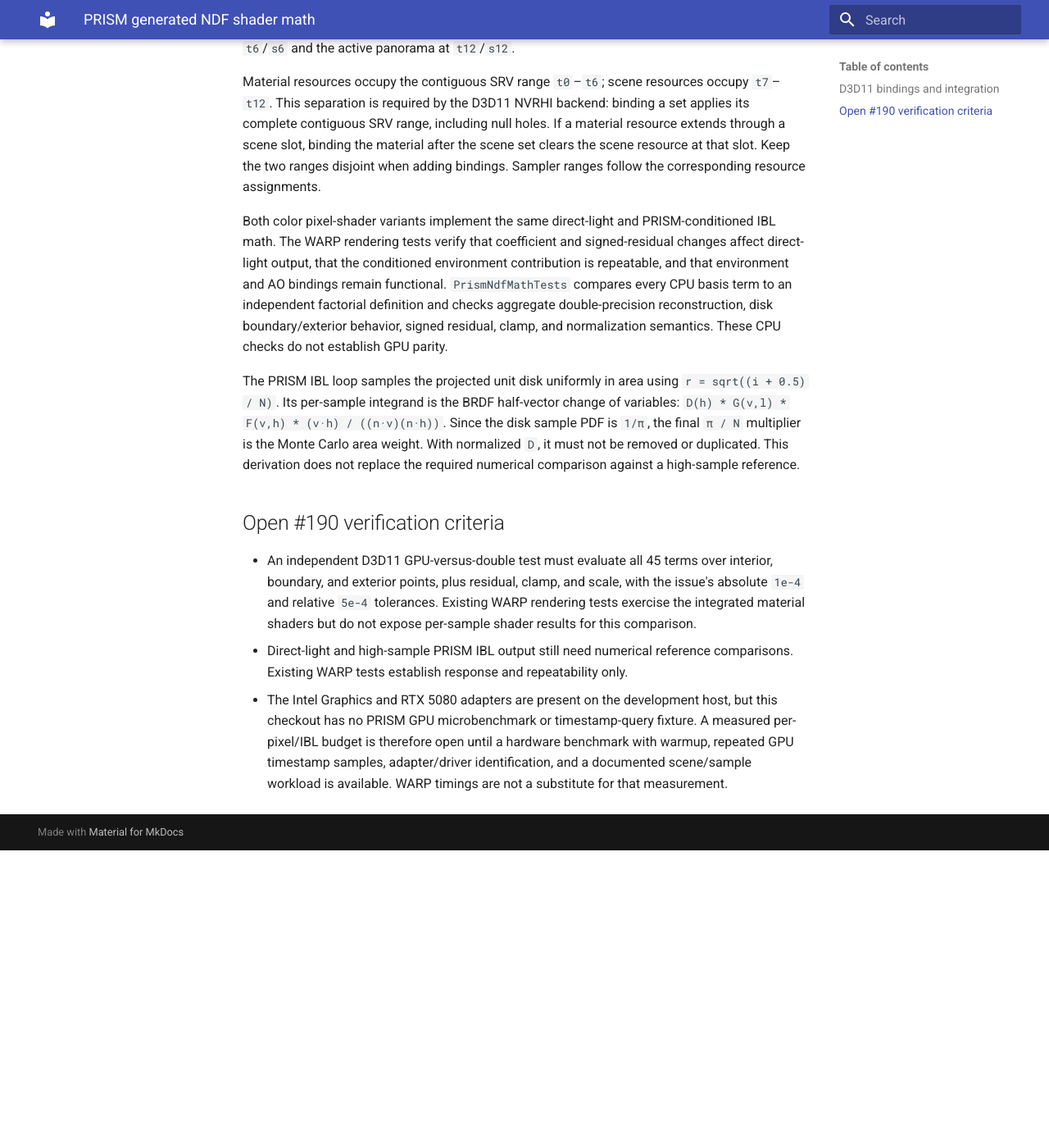
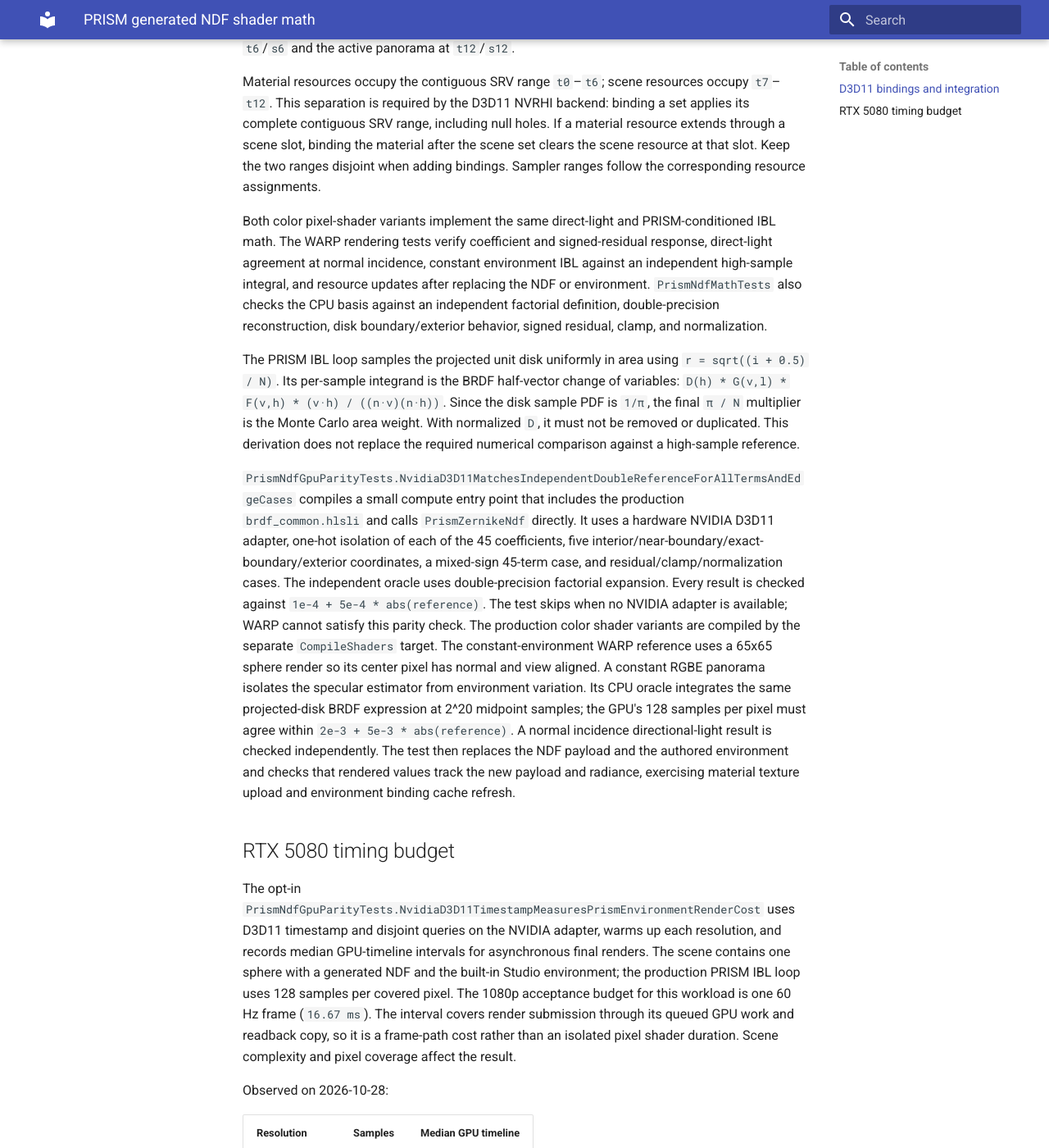
Before and after one commit to JGolaszewski/GrpahicEngine, an MkDocs documentation site: the page built from docs/rendering/prism-ndf-shader.md, in a window 1280 px wide and 1400 px high, scrolled down 724 px. Shown: the whole window at 82% size. Built offline with MkDocs 1.6.1 and Material for MkDocs 9.7.7, drawn with Linux system fonts in a browser that asks for light colours; before the commit the page ends 1761 px from its top, so only the background shows below that; some of the changed text lies outside the part shown.

Commit message:
test(rendering): verify PRISM parity and IBL budget (#190)

````diff
--- a/docs/rendering/prism-ndf-shader.md
+++ b/docs/rendering/prism-ndf-shader.md
@@ -36,13 +36,13 @@
 resource assignments.
 
 Both color pixel-shader variants implement the same direct-light and
-PRISM-conditioned IBL math. The WARP rendering tests verify that coefficient
-and signed-residual changes affect direct-light output, that the conditioned
-environment contribution is repeatable, and that environment and AO bindings
-remain functional. `PrismNdfMathTests` compares every CPU basis term to an
-independent factorial definition and checks aggregate double-precision
+PRISM-conditioned IBL math. The WARP rendering tests verify coefficient and
+signed-residual response, direct-light agreement at normal incidence, constant
+environment IBL against an independent high-sample integral, and resource
+updates after replacing the NDF or environment. `PrismNdfMathTests` also checks
+the CPU basis against an independent factorial definition, double-precision
 reconstruction, disk boundary/exterior behavior, signed residual, clamp, and
-normalization semantics. These CPU checks do not establish GPU parity.
+normalization.
 
 The PRISM IBL loop samples the projected unit disk uniformly in area using
 `r = sqrt((i + 0.5) / N)`. Its per-sample integrand is the BRDF half-vector
@@ -52,18 +52,58 @@
 duplicated. This derivation does not replace the required numerical comparison
 against a high-sample reference.
 
-## Open #190 verification criteria
+`PrismNdfGpuParityTests.NvidiaD3D11MatchesIndependentDoubleReferenceForAllTermsAndEdgeCases`
+compiles a small compute entry point that includes the production
+`brdf_common.hlsli` and calls `PrismZernikeNdf` directly. It uses a hardware
+NVIDIA D3D11 adapter, one-hot isolation of each of the 45 coefficients, five
+interior/near-boundary/exact-boundary/exterior coordinates, a mixed-sign
+45-term case, and residual/clamp/normalization cases. The independent oracle
+uses double-precision factorial expansion. Every result is checked against
+`1e-4 + 5e-4 * abs(reference)`. The test skips when no NVIDIA adapter is
+available; WARP cannot satisfy this parity check. The production color shader
+variants are compiled by the separate `CompileShaders` target.
+The constant-environment WARP reference uses a 65x65 sphere render so its center
+pixel has normal and view aligned. A constant RGBE panorama isolates the
+specular estimator from environment variation. Its CPU oracle integrates the
+same projected-disk BRDF expression at 2^20 midpoint samples; the GPU's 128
+samples per pixel must agree within `2e-3 + 5e-3 * abs(reference)`. A normal
+incidence directional-light result is checked independently. The test then
+replaces the NDF payload and the authored environment and checks that rendered
+values track the new payload and radiance, exercising material texture upload
+and environment binding cache refresh.
 
-- An independent D3D11 GPU-versus-double test must evaluate all 45 terms over
-  interior, boundary, and exterior points, plus residual, clamp, and scale, with
-  the issue's absolute `1e-4` and relative `5e-4` tolerances. Existing WARP
-  rendering tests exercise the integrated material shaders but do not expose
-  per-sample shader results for this comparison.
-- Direct-light and high-sample PRISM IBL output still need numerical reference
-  comparisons. Existing WARP tests establish response and repeatability only.
-- The Intel Graphics and RTX 5080 adapters are present on the development host,
-  but this checkout has no PRISM GPU microbenchmark or timestamp-query fixture.
-  A measured per-pixel/IBL budget is therefore open until a hardware benchmark
-  with warmup, repeated GPU timestamp samples, adapter/driver identification,
-  and a documented scene/sample workload is available. WARP timings are not a
-  substitute for that measurement.
+## RTX 5080 timing budget
+
+The opt-in
+`PrismNdfGpuParityTests.NvidiaD3D11TimestampMeasuresPrismEnvironmentRenderCost`
+uses D3D11 timestamp and disjoint queries on the NVIDIA adapter, warms up each
+resolution, and records median GPU-timeline intervals for asynchronous final
+renders. The scene contains one sphere with a generated NDF and the built-in
+Studio environment; the production PRISM IBL loop uses 128 samples per covered
+pixel. The 1080p acceptance budget for this workload is one 60 Hz frame
+(`16.67 ms`). The interval covers render submission through its queued GPU work
+and readback copy, so it is a frame-path cost rather than an isolated pixel
+shader duration. Scene complexity and pixel coverage affect the result.
+
+Observed on 2026-10-28:
+
+| Resolution | Samples | Median GPU timeline |
+| --- | ---: | ---: |
+| 512x512 | 7 | 0.812448 ms |
+| 1024x1024 | 5 | 2.76176 ms |
+| 1920x1080 | 3 | 4.77741 ms |
+
+Adapter and driver were identified with `nvidia-smi`: NVIDIA GeForce RTX 5080,
+driver 616.64. The host was Windows 11 Pro build 26200 with an Intel Core Ultra
+9 285K CPU. The Debug x64 build used MSVC 19.51.36256 and Windows SDK 10.0.26100
+`fxc`; Windows power scheme was Balanced with no fixed GPU clock. The 1080p
+median was below the 16.67 ms fixture budget. Background GPU load was not
+controlled, and this is a single-host result, not a cross-driver guarantee or
+full-scene worst-case.
+Reproduce with:
+
+```powershell
+$env:ENGINE_PRISM_GPU_TIMING = '1'
+out/build/x64-debug/bin/GraphicEngineUnitTests.exe `
+  --gtest_filter=PrismNdfGpuParityTests.NvidiaD3D11TimestampMeasuresPrismEnvironmentRenderCost
+```
````
Also changed, not shown: docs/testing.md (+28 -2 lines), 4 other files.
